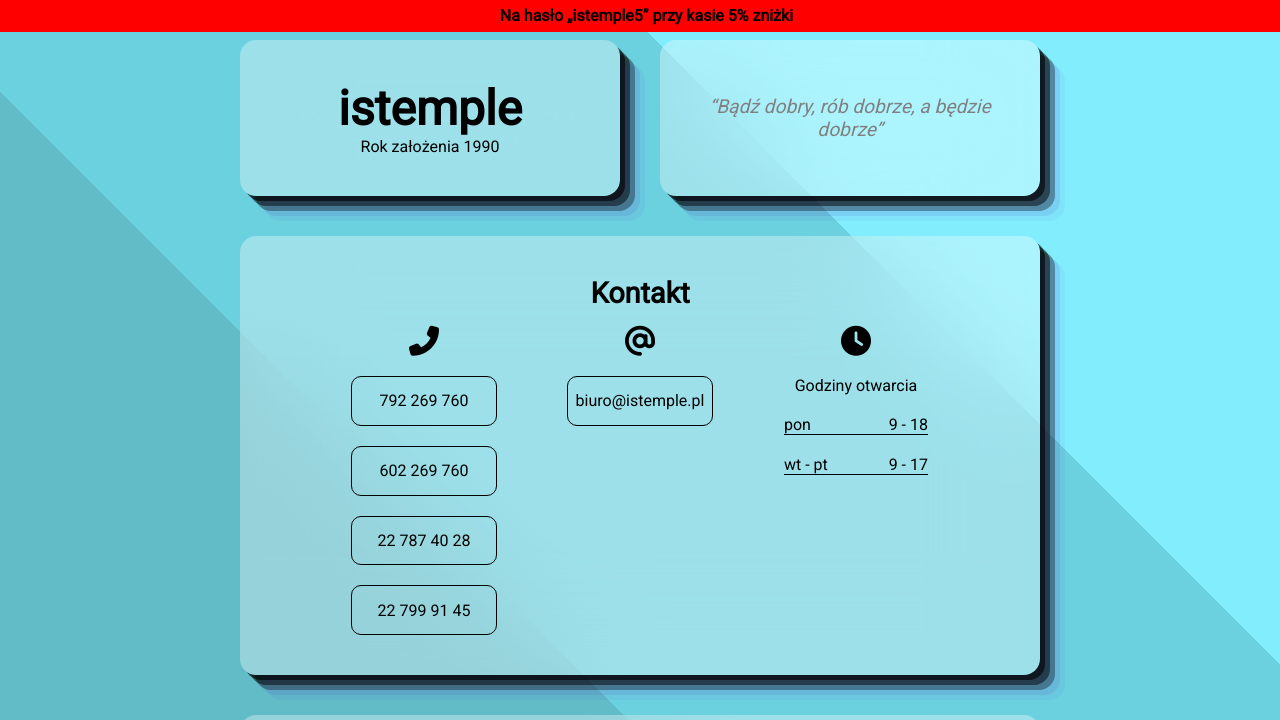
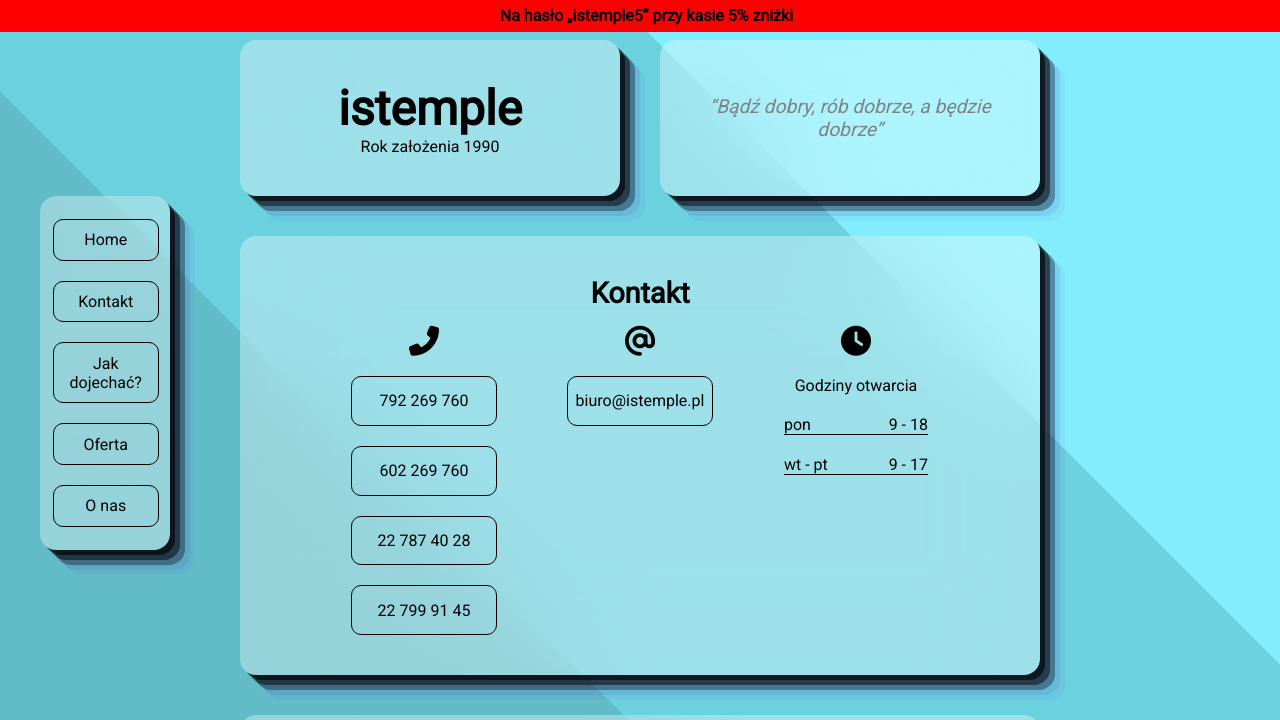
Before and after one commit to goodideagiver/istemple, a plain HTML site: page index.html in a window 1280 px wide. Shown: the top 720 px of the page. Drawn offline with nearby package versions, Linux system fonts and the light colour scheme.

Commit message:
fixed pc nav: added

```diff
--- a/index.html
+++ b/index.html
@@ -17,11 +17,11 @@
     <script src="parallax.js-1.5.0/parallax.js"></script>
     <title>istemple - Drukarnia</title>
 </head>
-<body >
-    <header >
-        <div class="promotion">
-            <p>Na hasło „istemple5” przy kasie 5% zniżki</p>
-        </div>
+<body id="home">
+    <div class="promotion">
+        <p>Na hasło „istemple5” przy kasie 5% zniżki</p>
+    </div>
+    <header style="position:relative;">
         <div class="grid-wrapper" >
             <div class="grid-item frame-style identity">
                 <h1>istemple</h1>
@@ -37,6 +37,14 @@
                 <a href="#about">O nas</a>
             </div>
         </div>
+        <div class="nav-wrapper">
+            <nav class="frame-style">
+            <a href="#home">Home</a>
+            <a href="#contact">Kontakt</a>
+            <a href="#directions">Jak dojechać?</a>
+            <a href="#offer">Oferta</a>
+            <a href="#about">O nas</a>
+        </nav></div>
     </header>
     <main>
         <section id="contact">
--- a/style.css
+++ b/style.css
@@ -279,8 +279,44 @@ body {
     text-decoration: underline;
 }
 
+nav {
+    position: fixed;
+    width: auto;
+    height: auto;
+    display: flex;
+    flex-direction: column;
+    padding: 1%;
+}
 
-@media (max-width:800px) {
+nav:hover {
+  transform: translate3d(0px, 0px, -250px);
+}
+
+.nav-wrapper {
+    position: absolute;
+    left: -200px;
+}
+
+nav a {
+    padding: 10%;
+    border: 1px black solid;
+    margin: 10px 0;
+    text-align: center;
+    width: 80%;
+    border-radius: 10px;
+    text-decoration: none;
+    color: black;
+}
+
+nav a:hover {
+    background-color: lightgray;
+}
+
+@media (max-width:1200px) {
+    nav {
+        display: none;
+    }
+
     * {
         font-size: 18px;
     }
@@ -314,7 +350,7 @@ body {
     }
 
     header {
-        margin: 0;
+        margin: 0 auto;
     }
 
     body {
```
